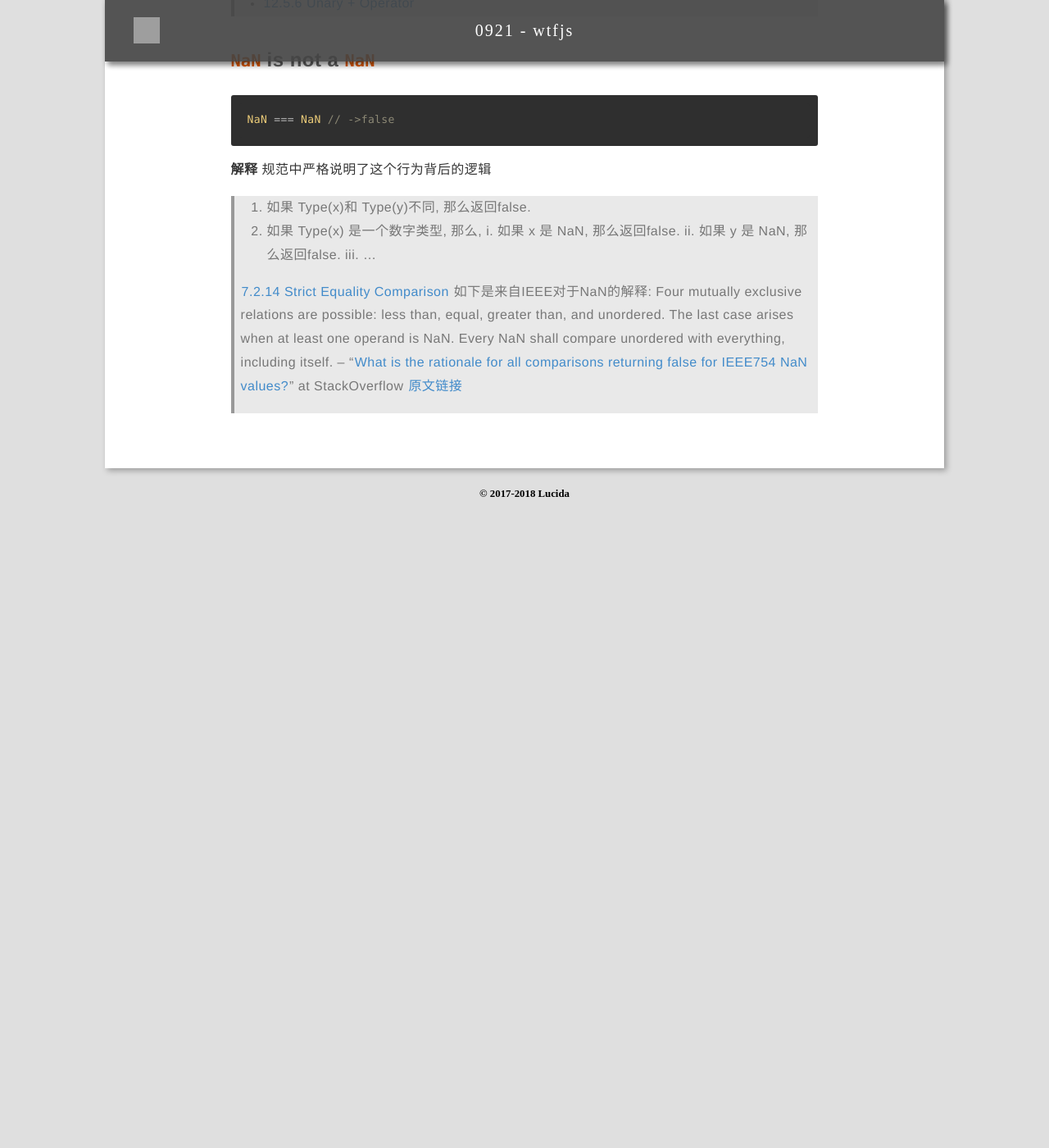
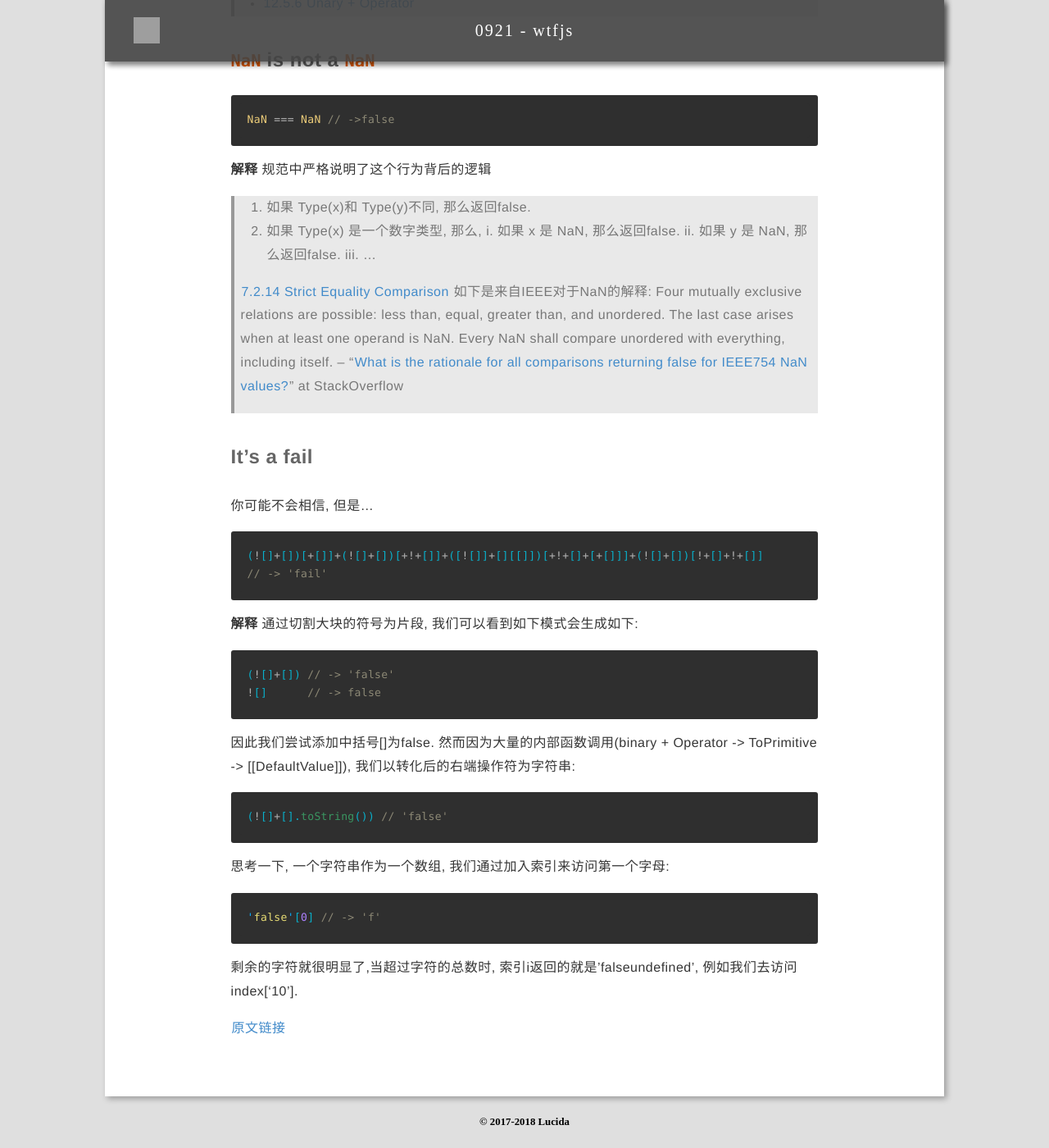
Before and after one commit to nlls1990/nlls1990.github.io, a Jekyll site: the page built from _posts/2017-09-21-wtfjs-translate.md, in a window 1280 px wide and 1400 px high, scrolled down 2294 px. Shown: the whole window at 82% size. Built offline with Jekyll 4.4.1, drawn with Linux system fonts in a browser that asks for light colours; comment, search, counter and statistics services are not loaded; before the commit the page ends 2928 px from its top, so only the background shows below that; grey boxes are pictures that could not be loaded.

Commit message:
[new para]Add a 'it\'s a fail'

````diff
--- a/_posts/2017-09-21-wtfjs-translate.md
+++ b/_posts/2017-09-21-wtfjs-translate.md
@@ -108,4 +108,36 @@ NaN === NaN // ->false
 如下是来自IEEE对于NaN的解释:
 >Four mutually exclusive relations are possible: less than, equal, greater than, and unordered. The last case arises when at least one operand is NaN. Every NaN shall compare unordered with everything, including itself.
 > -- "[What is the rationale for all comparisons returning false for IEEE754 NaN values?](https://stackoverflow.com/questions/1565164/what-is-the-rationale-for-all-comparisons-returning-false-for-ieee754-nan-values#1573715)" at StackOverflow
+>
+
+### It's a fail
+你可能不会相信, 但是...
+
+```javascript
+(![]+[])[+[]]+(![]+[])[+!+[]]+([![]]+[][[]])[+!+[]+[+[]]]+(![]+[])[!+[]+!+[]]
+// -> 'fail'
+```
+
+**解释**
+通过切割大块的符号为片段, 我们可以看到如下模式会生成如下:
+
+```javascript
+(![]+[]) // -> 'false'
+![]      // -> false
+```
+
+因此我们尝试添加中括号[]为false. 然而因为大量的内部函数调用(binary + Operator -> ToPrimitive -> [[DefaultValue]]), 我们以转化后的右端操作符为字符串:
+
+```javascript
+(![]+[].toString()) // 'false'
+```
+
+思考一下, 一个字符串作为一个数组, 我们通过加入索引来访问第一个字母:
+
+```javascript
+'false'[0] // -> 'f'
+```
+剩余的字符就很明显了,当超过字符的总数时, 索引i返回的就是'falseundefined', 例如我们去访问index['10'].
+
+
 [原文链接](https://github.com/denysdovhan/wtfjs)
````
